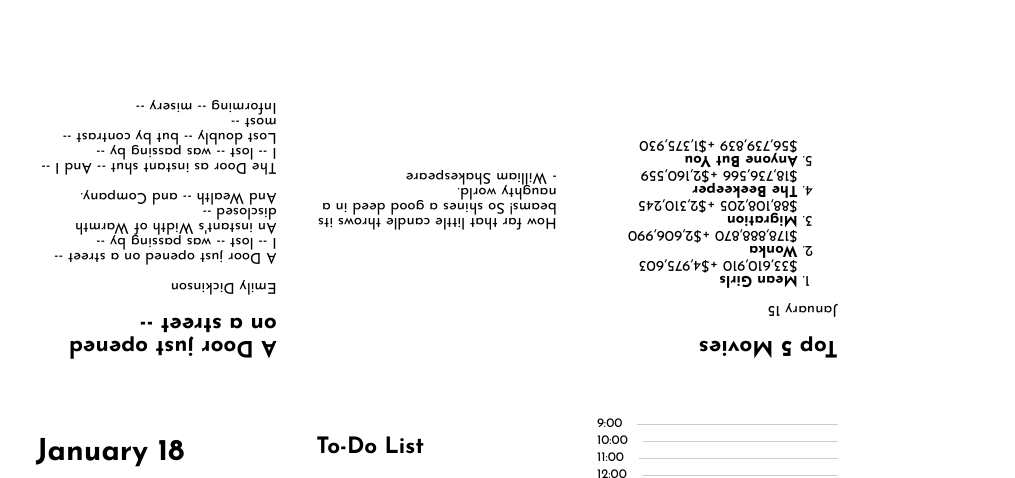
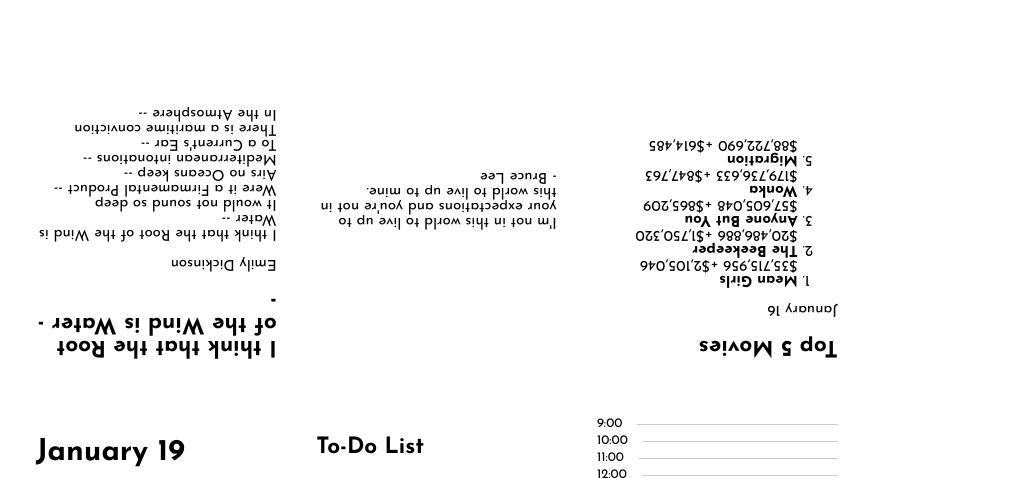
Before and after one commit to claifiifi/dailybailey, a plain HTML site: page index.html in a window 1280 px wide. Shown: the top 478 px of the page, 265-1280 px from the left. Drawn offline with Linux system fonts and the light colour scheme.

Commit message:
Auto-generated webpage updates

```diff
--- a/index.html
+++ b/index.html
@@ -3,7 +3,7 @@
 <head>
   <meta charset="UTF-8">
   <link rel="stylesheet" href="https://fonts.googleapis.com/css2?family=Josefin+Sans:wght@300;400;700&display=swap">
-  <title>January 18</title>
+  <title>January 19</title>
   <style>
     body {
       margin: 0;
@@ -59,16 +59,16 @@
   </style>
 </head>
 <body>
-  <div class="part rotated"><image src='images/image33.png'></div>
+  <div class="part rotated"><image src='images/image35.png'></div>
   <div class="part rotated">
-          <h2>A Door just opened on a street --</h2>
+          <h2>I think that the Root of the Wind is Water --</h2>
           <p>Emily Dickinson</p>
-          <p>A Door just opened on a street --<br>I -- lost -- was passing by --<br>An instant's Width of Warmth disclosed --<br>And Wealth -- and Company.<br><br>The Door as instant shut -- And I --<br>I -- lost -- was passing by --<br>Lost doubly -- but by contrast -- most --<br>Informing -- misery --</p>
+          <p>I think that the Root of the Wind is Water --<br>It would not sound so deep<br>Were it a Firmamental Product --<br>Airs no Oceans keep --<br>Mediterranean intonations --<br>To a Current's Ear --<br>There is a maritime conviction<br>In the Atmosphere --</p>
           </div>
-  <div class="part rotated" style="display:grid;"><p>How far that little candle throws its beams! So shines a good deed in a naughty world.<br>- William Shakespeare</p></div>
-  <div class="part rotated"><h2>Top 5 Movies</h2><p>January 15</p><ol><li><strong>Mean Girls</strong><br>$33,610,910    +$4,975,603</li><li><strong>Wonka</strong><br>$178,888,870    +$2,606,990</li><li><strong>Migration</strong><br>$88,108,205    +$2,310,245</li><li><strong>The Beekeeper</strong><br>$18,736,566    +$2,160,559</li><li><strong>Anyone But You</strong><br>$56,739,839    +$1,375,930</li></ol></div>
+  <div class="part rotated" style="display:grid;"><p>I'm not in this world to live up to your expectations and you're not in this world to live up to mine.<br>- Bruce Lee</p></div>
+  <div class="part rotated"><h2>Top 5 Movies</h2><p>January 16</p><ol><li><strong>Mean Girls</strong><br>$35,715,956    +$2,105,046</li><li><strong>The Beekeeper</strong><br>$20,486,886    +$1,750,320</li><li><strong>Anyone But You</strong><br>$57,605,048    +$865,209</li><li><strong>Wonka</strong><br>$179,736,633    +$847,763</li><li><strong>Migration</strong><br>$88,722,690    +$614,485</li></ol></div>
   <div class="part"><h2>Notes</h2></div>
-  <div class="part"><h1>January 18</h1><image src='images/image34.png'></div>
+  <div class="part"><h1>January 19</h1><image src='images/image36.png'></div>
   <div class="part">
     <h2>To-Do List</h2>
 <ul style="list-style-type:circle;font-size:22px;">
```
Also changed, not shown: 2 other files.
